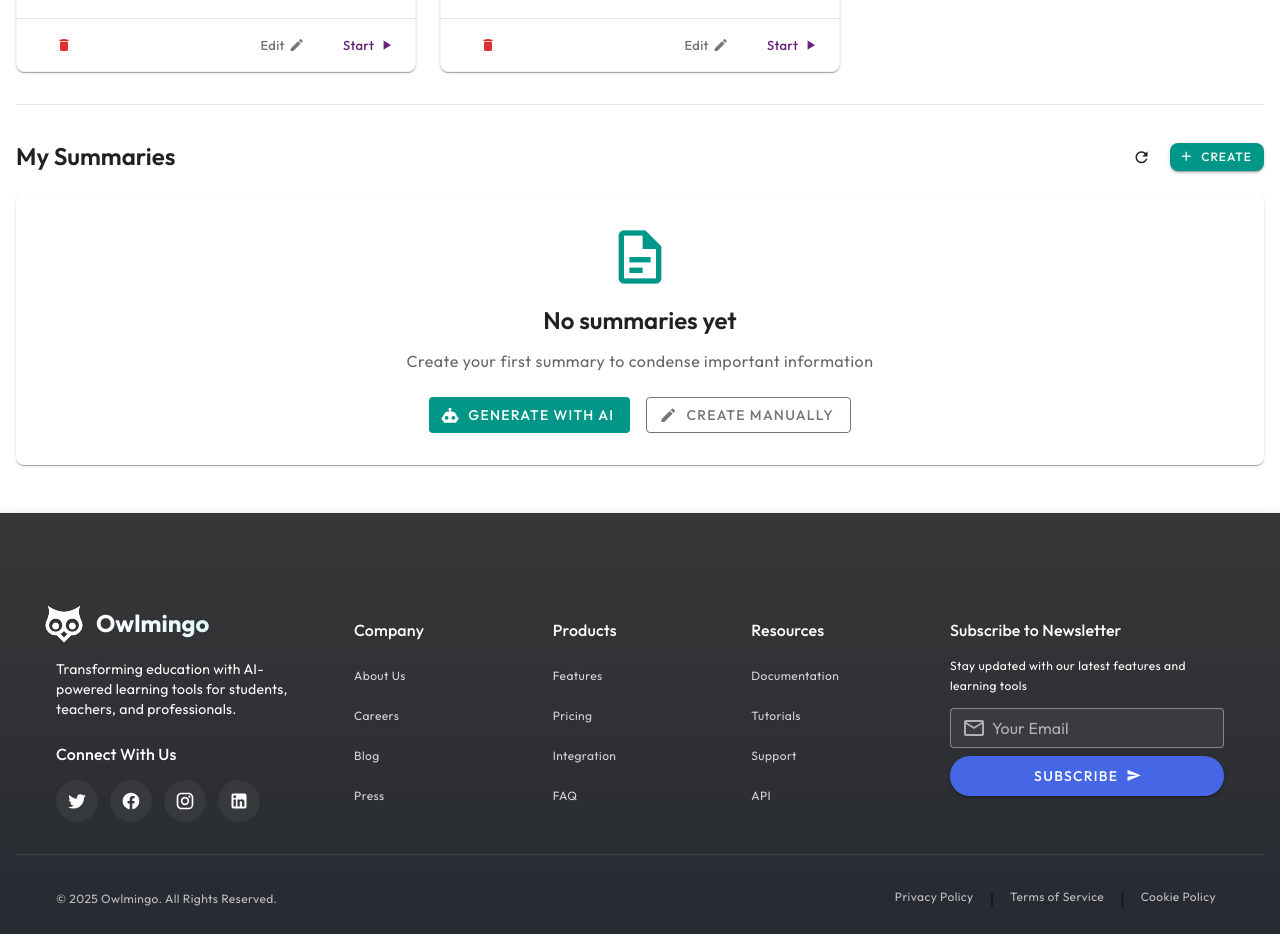
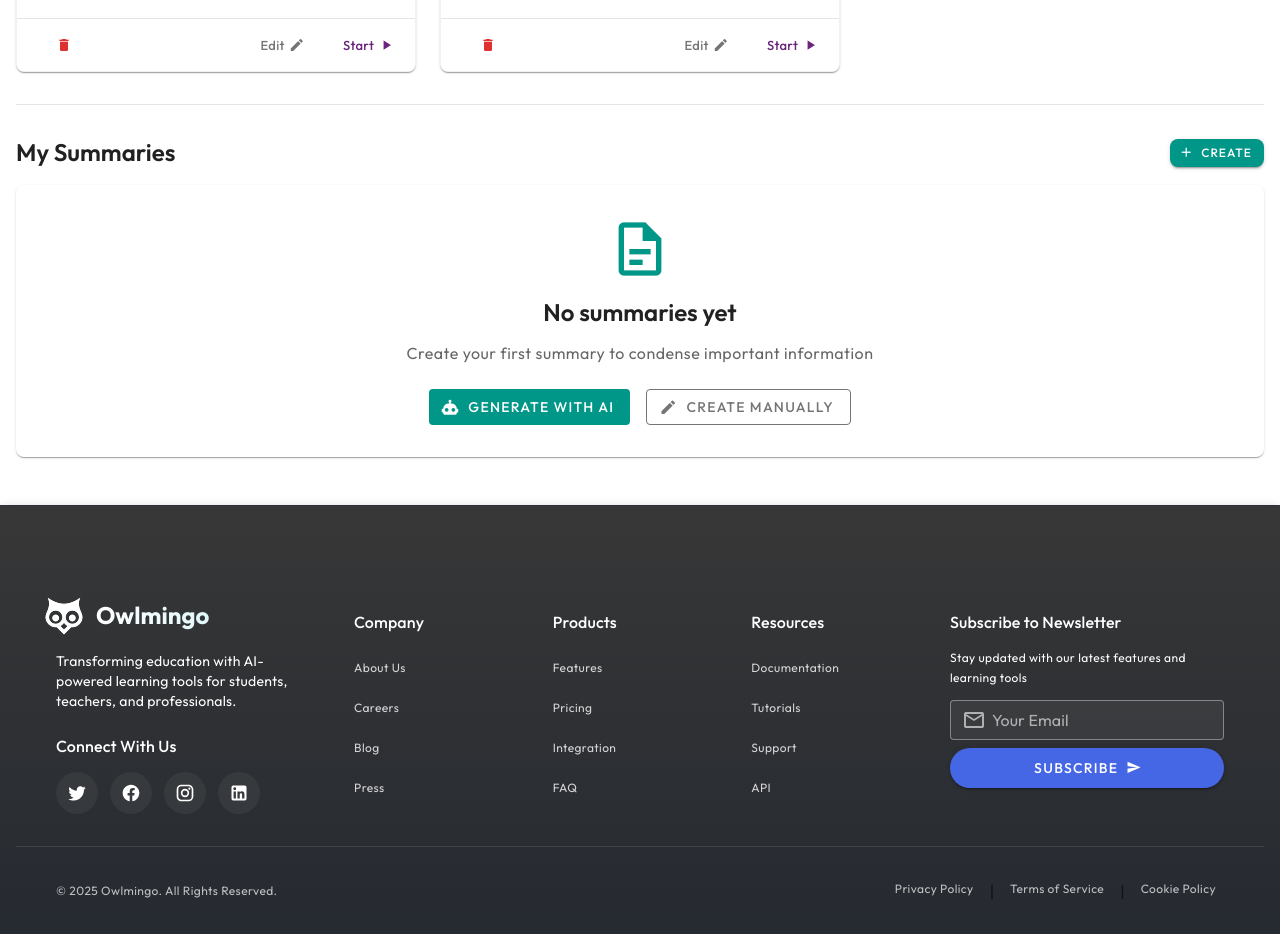
Before and after one commit to CollabStack/Owlmingo-Frontend3, a Nuxt app: page /library in a window 1280 px wide. Shown: the part 1200-2134 px from the top of the page. Built offline with nearby package versions, Linux system fonts and the light colour scheme.

Commit message:
Remove refresh button from SummariesSection and clean up related code

```diff
--- a/components/Library/SummariesSection.vue
+++ b/components/Library/SummariesSection.vue
@@ -3,17 +3,7 @@
     <div class="d-flex align-center justify-space-between mb-4">
       <h2 class="text-h5 outfit outfit-semibold">My Summaries</h2>
       <div class="d-flex align-center">
-        <v-btn
-          icon
-          variant="text"
-          class="mr-2"
-          size="small"
-          @click="$emit('refresh-summaries')"
-          :disabled="loading"
-        >
-          <v-icon>mdi-refresh</v-icon>
-        </v-btn>
-        <v-btn
+          <v-btn
           color="teal"
           class="rounded-lg action-btn outfit outfit-medium"
           prepend-icon="mdi-plus"
@@ -113,6 +103,5 @@ defineEmits([
   'open-tags-dialog',
   'remove-tag-from-item',
   'delete-summary',
-  'refresh-summaries'  // Add this new emit
 ]);
 </script>
```
